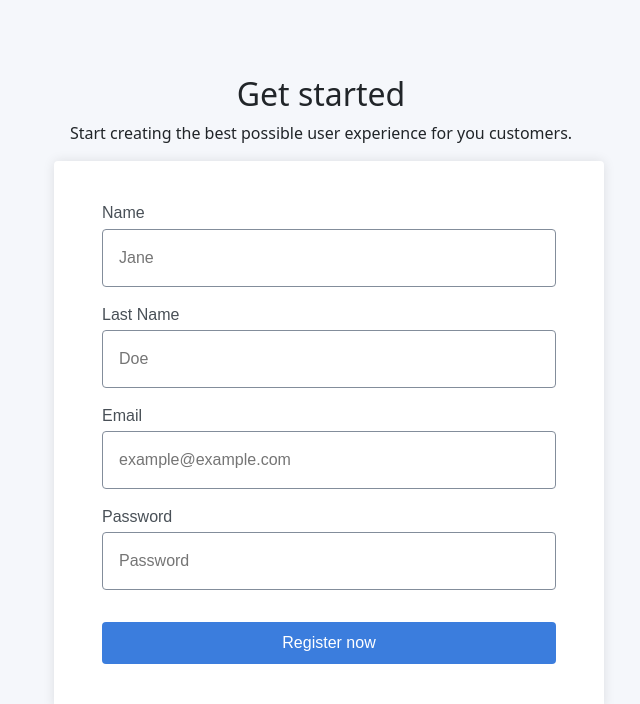
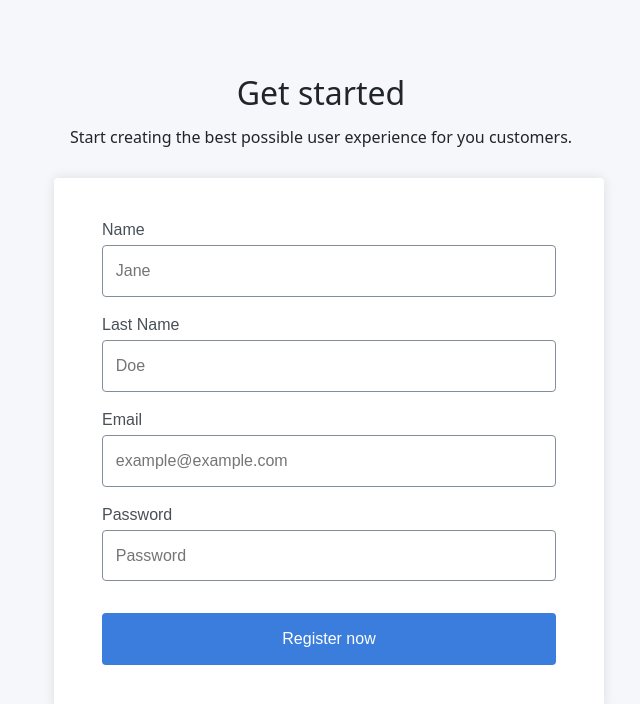
Before and after one commit to paulinairazusta/front_admin_e-commerce, a React (Create React App) app: page /register in a window 1280 px wide. Shown: the top 704 px of the page, without its empty margins (319-959 px from the left). Built offline with nearby package versions, Linux system fonts and the light colour scheme.

Commit message:
register details

```diff
--- a/src/components/register/Register.jsx
+++ b/src/components/register/Register.jsx
@@ -25,7 +25,7 @@ function Register() {
       <div className="register-container">
         <div>
           <h2>Get started</h2>
-          <p>
+          <p className="register-subtitle">
             Start creating the best possible user experience for you customers.
           </p>
           <form onSubmit={handleRegister} className="register-card">
--- a/src/components/register/register.css
+++ b/src/components/register/register.css
@@ -20,6 +20,10 @@
   width: 550px;
 }
 
+.register-subtitle{
+  margin: 0.8rem 0 1.8rem;
+}
+
 .label{
   color: #495057;
   font-family: Arial, Helvetica, sans-serif;
@@ -32,7 +36,7 @@
   font-family: Arial, Helvetica, sans-serif;
   margin-bottom: 1rem;
   outline: none;
-  padding: 1rem;
+  padding: 0.8rem;
   text-align: left;
   transition: all 0.3s;
   width: 100%;
@@ -50,7 +54,7 @@
   color: #fff;
   font-family: Arial, Helvetica, sans-serif;
   margin: 1rem 0 0.3rem;
-  padding: 8px 46px;
+  padding: 0.8rem 46px;
   transition: all 0.5s;
   width: 100%;
 }
```
